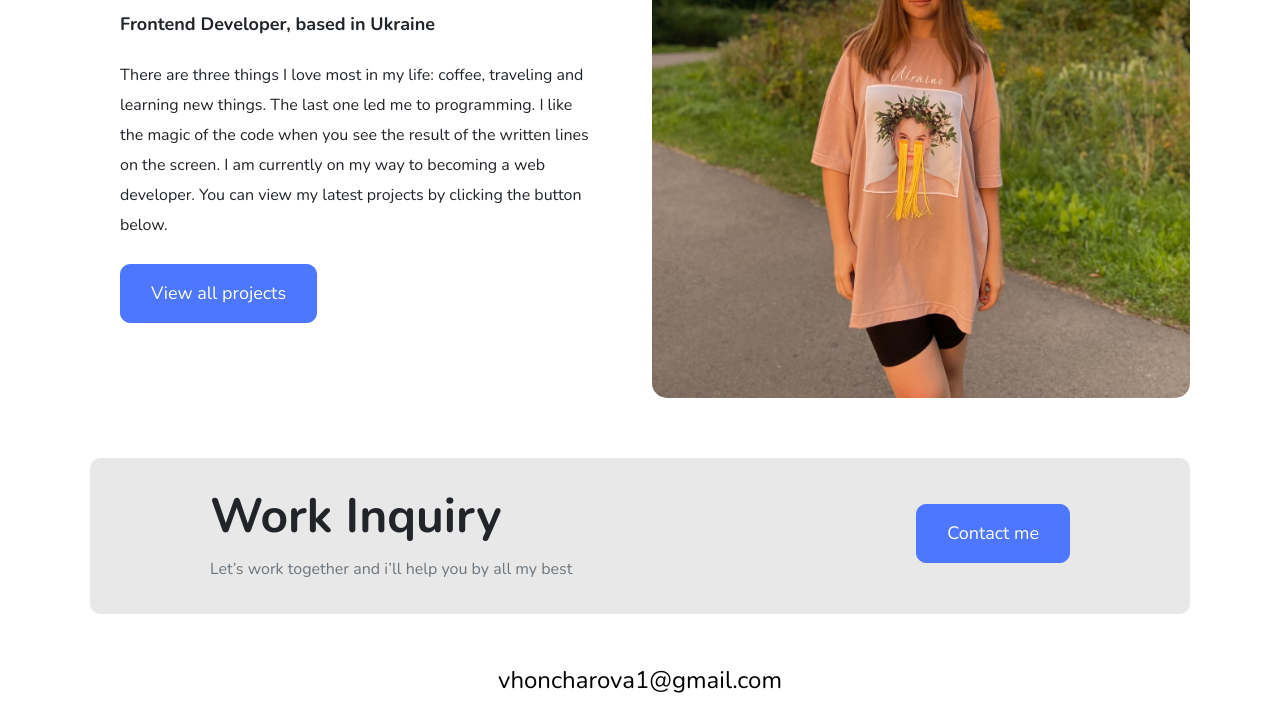
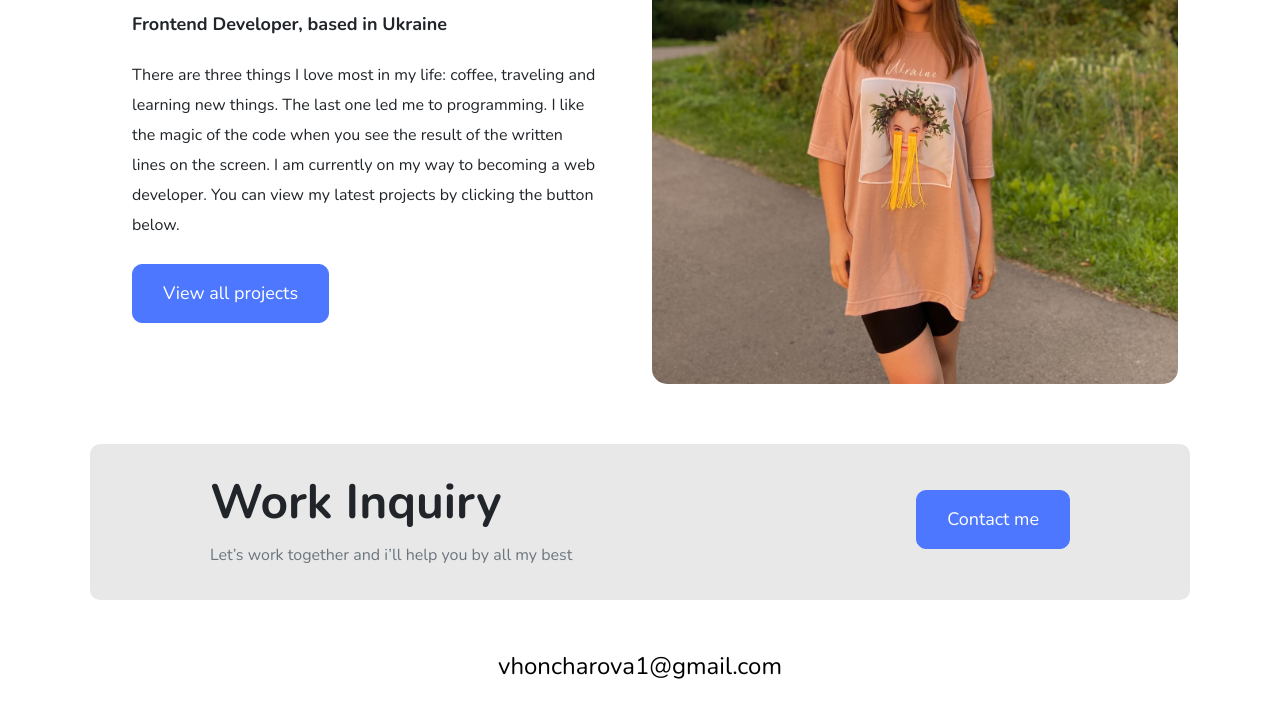
Before and after one commit to viktoriia-honcharova/portfolio, a plain HTML site: page about.html in a window 1280 px wide. Shown: the part 330-1032 px from the top of the page. Drawn offline with nearby package versions, Linux system fonts and the light colour scheme.

Commit message:
Fixed the content-container row margin

```diff
--- a/about.html
+++ b/about.html
@@ -99,7 +99,7 @@
     </nav>
 
     <div class="content-container container">
-      <div class="row">
+      <div class="row m-0">
         <div class="col-lg-6">
           <div class="content">
             <h1 class="mb-4">Hi I am Viktoriia Honcharova</h1>
```
